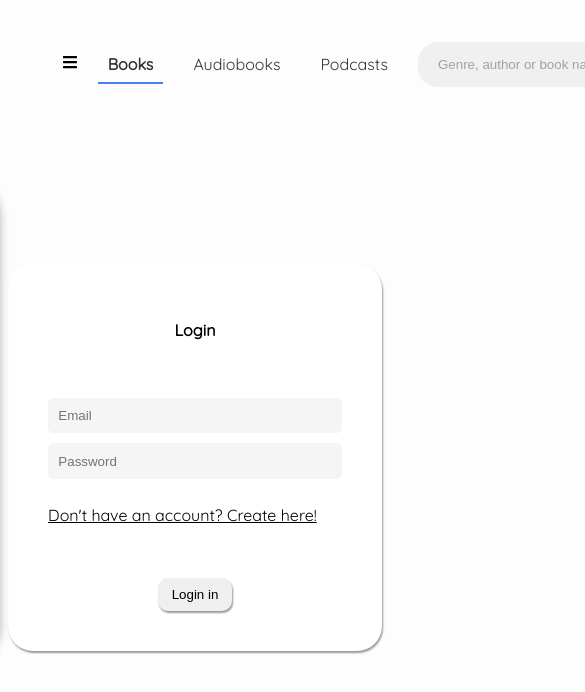
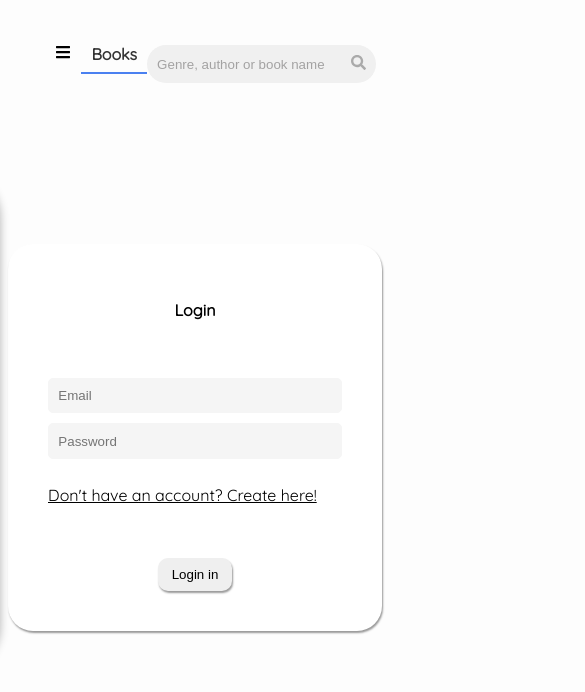
Before and after one commit to petitoff/Bookshelf, a React (Create React App) app: page /login in a window 390 px wide. Shown: the top 692 px of the page, 585 px wide, since content can reach past the window. Built offline with nearby package versions, Linux system fonts and the light colour scheme.

Commit message:
implemented responsible in Navbar

```diff
--- a/src/components/Navbar/Navbar.css
+++ b/src/components/Navbar/Navbar.scss
@@ -7,18 +7,31 @@
   width: 90%;
   /* box-shadow: 0 0 10px rgba(0, 0, 0, 0.1); */
   transition: width 0.3s ease;
+
+  @media only screen and (max-width: 768px) {
+    padding: 10px;
+    width: 100%;
+  }
 }
 
 .navigation__logo {
   font-size: 24px;
   font-weight: bold;
   color: #333;
+
+  @media only screen and (max-width: 768px) {
+    font-size: 20px;
+  }
 }
 
 .navigation__menu {
   display: flex;
   align-items: center;
   padding-left: 10%;
+
+  @media only screen and (max-width: 768px) {
+    // display: none;
+  }
 }
 
 .navigation__menu-item {
@@ -27,13 +40,15 @@
   color: #333;
   cursor: pointer;
   position: relative;
+
+  &:last-child {
+    margin-right: 0;
   }
 
-.navigation__menu-item.active {
+  &.active {
     font-weight: 700;
-}
 
-.navigation__menu-item.active::after {
+    &::after {
       content: "";
       position: absolute;
       bottom: 0;
@@ -42,13 +57,25 @@
       height: 2px;
       background-color: #4a80f0;
     }
+  }
+
+  @media only screen and (max-width: 768px) {
+    margin-right: 10px;
+  }
+}
 
 .navigation__search {
   display: flex;
   align-items: center;
   background-color: #f0f0f0;
   border-radius: 20px;
+
+  @media only screen and (max-width: 768px) {
+    margin-top: 20px;
+    margin-right: 1rem;
   }
+}
+
 .navigation__search-input {
   padding: 15px 15px 15px 20px;
   flex-grow: 1;
@@ -57,11 +84,17 @@
   background-color: transparent;
   width: 200px;
   margin-right: 8px;
+
+  &::placeholder {
+    color: #a3a2a2;
+    text-align: left;
   }
 
-.navigation__search-input::placeholder {
-  color: #a3a2a2;
-  text-align: left;
+  @media only screen and (max-width: 768px) {
+    padding: 10px;
+    width: 100%;
+    margin-right: 0;
+  }
 }
 
 .navigation__search-button {
@@ -70,6 +103,10 @@
   outline: none;
   cursor: pointer;
   padding-right: 20px;
+
+  @media only screen and (max-width: 768px) {
+    padding: 10px;
+  }
 }
 
 .navigation li {
@@ -78,10 +115,18 @@
 
 .open-sidebar {
   margin-right: 20px;
+
+  @media only screen and (max-width: 768px) {
+    margin-right: 10px;
+  }
 }
 
 .open-right-sidebar {
   width: 75%;
+
+  @media only screen and (max-width: 768px) {
+    width: 100%;
+  }
 }
 
 .disable-decorations {
--- a/src/components/Navbar/Navbar.tsx
+++ b/src/components/Navbar/Navbar.tsx
@@ -1,6 +1,6 @@
 import React, { useEffect, useState } from "react";
 import { FaSearch, FaBars, FaTimes } from "react-icons/fa";
-import "./Navbar.css";
+import "./Navbar.scss";
 import { useAppDispatch, useAppSelector } from "../../hooks/hooks";
 import { toggleLeftSidebar } from "../../store/slices/sidebarSlice";
 import { Link } from "react-router-dom";
@@ -67,7 +67,7 @@ const Navigation = () => {
             Books
           </Link>
         </li>
-        <li
+        {/* <li
           className={`navigation__menu-item ${
             activeItem === "audiobooks" ? "active" : ""
           }`}
@@ -82,7 +82,7 @@ const Navigation = () => {
           onClick={() => handleMenuItemClick("podcasts")}
         >
           Podcasts
-        </li>
+        </li> */}
       </ul>
       <form onSubmit={handleSearchSubmit} className="navigation__search">
         <input
```
Lines whose indentation alone changed are shown as unchanged.
